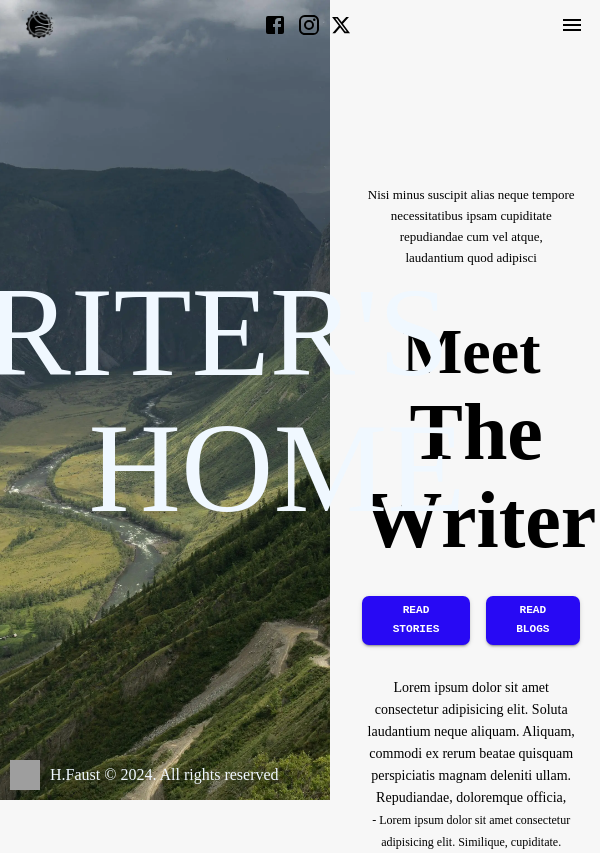
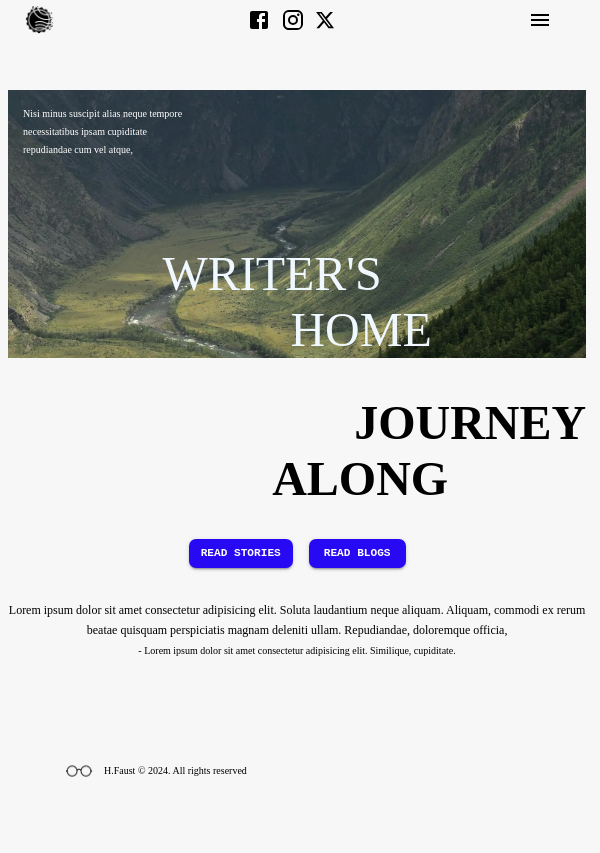
Before and after one commit to HFaustt/writer-react, a React (Vite) app: page / in a window 600 px wide. After the commit the page ends 800 px from the top, so only its background shows below. Built offline with nearby package versions, Linux system fonts and the light colour scheme; no server answers; grey boxes are pictures that could not be loaded; a web font is replaced by a local one.

Commit message:
home page is mobile friendly

```diff
--- a/src/components/posts/Post.module.css
+++ b/src/components/posts/Post.module.css
@@ -4,6 +4,7 @@
   margin: 20px;
   cursor: pointer;
   transition: all ease-in-out 0.5s;
+  width: 95%;
 }
 
 .container:hover {
--- a/src/components/shared/AppLayout.module.css
+++ b/src/components/shared/AppLayout.module.css
@@ -21,44 +21,26 @@
   margin-top: 1rem;
 }
 
-/* xs */
-@media (min-width: 576px) {
-  .container {
-    max-width: 576px;
-  }
-}
-
-/* sm */
 @media (min-width: 640px) {
   .container {
     max-width: 475px;
   }
 }
 
-/* md */
-@media (min-width: 768px) {
-  .container {
-    max-width: 768px;
-  }
-}
-
-/* lg */
 @media (min-width: 1024px) {
   .container {
     max-width: 1024px;
   }
 }
 
-/* xl */
 @media (min-width: 1280px) {
   .container {
     max-width: 1280px;
   }
 }
 
-/* 2xl */
-@media (min-width: 1600px) {
+@media (min-width: 1920px) {
   .container {
-    max-width: 1600px;
+    max-width: 1920px;
   }
 }
--- a/src/components/shared/MobileNav.module.css
+++ b/src/components/shared/MobileNav.module.css
@@ -8,6 +8,8 @@
   display: flex;
   justify-content: space-between;
   align-items: center;
+  width: 88%;
+  height: 20px;
 }
 
 .mobileNav .logo {
--- a/src/components/ui/Buttons/Buttons.tsx
+++ b/src/components/ui/Buttons/Buttons.tsx
@@ -46,7 +46,7 @@ function HomePageButtons() {
           variant="contained"
           size="small"
           sx={{
-            padding: "5px 15px",
+            padding: "5px 12px",
           }}
         >
           Read Stories
--- a/src/helpers/MediaQueries.tsx
+++ b/src/helpers/MediaQueries.tsx
@@ -40,17 +40,17 @@ export function imgStyle({
     };
   } else if (isMediumScreen) {
     return {
-      width: 500,
+      width: 400,
       height: "auto",
     };
   } else if (isSmallScreen) {
     return {
-      width: 400,
+      width: 300,
       height: "auto",
     };
   } else if (isXSmallScreen) {
     return {
-      width: 380,
+      width: 250,
       height: "auto",
     };
   } else {
--- a/src/index.css
+++ b/src/index.css
@@ -1,5 +1,4 @@
 * {
-  margin: 0;
   line-height: calc(1em + 0.5rem);
 
   /* background-color: #dcd7d0; */
@@ -18,3 +17,9 @@ body {
   background-color: #f7f7f7;
   color: var(--clr-light);
 }
+
+@media (min-width: 1280px) {
+  * {
+    margin: 0;
+  }
+}
--- a/src/pages/about/About.module.css
+++ b/src/pages/about/About.module.css
@@ -67,7 +67,7 @@
   .header {
     font-size: 4rem;
     letter-spacing: 1.2rem;
-    margin: 12rem 0 5px 0;
+    margin: 5rem 0 5px 0;
     font-weight: 300;
     background: none;
   }
--- a/src/pages/home/Home.module.css
+++ b/src/pages/home/Home.module.css
@@ -7,13 +7,10 @@
 .divContainer {
   display: flex;
   justify-content: flex-end;
-  margin-left: 1rem;
+  margin-right: 1rem;
 }
 
 .leftHalf {
-  position: absolute;
-  top: 0;
-  left: 0;
   width: 55%;
   height: 100%;
   display: flex;
@@ -26,8 +23,8 @@
 
 .rightHalf {
   display: flex;
-  width: 40%;
-  margin-top: 10rem;
+  width: 45%;
+  margin-top: 8rem;
   flex-direction: column;
   background: transparent;
 }
@@ -59,24 +56,31 @@
   color: aliceblue;
 }
 
+.mobileFooter {
+  display: none;
+}
+
 .svg {
   background: transparent;
 }
 
-.upperText {
+.leftUpperText {
+  display: none;
+}
+
+.rightUpperText {
   font-size: 13px;
-  margin-bottom: 3rem;
+  margin-bottom: 2rem;
   text-align: center;
 }
 
 .rightHeader {
-  font-size: 4rem;
+  font-size: 5rem;
   text-align: center;
   margin-bottom: 2rem;
 }
 
-.rightHeader strong {
-  font-size: 5rem;
+.rightHeader span {
   background: transparent;
   padding: 0 10px;
 }
@@ -95,33 +99,155 @@
   display: flex;
   justify-content: center;
   align-items: center;
-  margin-bottom: 2rem;
-}
-/* xs */
-@media (min-width: 576px) {
+  margin-bottom: 3rem;
 }
 
-/* sm */
-@media (min-width: 640px) {
-}
+/*////////////////////////////TODO: MEDIA QUERY ////////////////////////////*/
 
-/* md */
-@media (min-width: 768px) {
+@media (max-width: 640px) {
+  .container {
+    display: flex;
+    height: 90vh;
+    flex-direction: column;
+    background: transparent;
+    justify-content: center;
+    margin-top: -1.8rem;
+  }
+
+  .leftHalf {
+    display: flex;
+    flex-direction: column;
+    width: 99%;
+    height: 50%;
+    background-image: url("/home.webp");
+    background-size: cover;
+    background-position: center;
+    align-items: center;
+    justify-content: center;
+  }
+
+  .leftHeader {
+    background: transparent;
+    font-weight: normal;
+    color: aliceblue;
+    font-size: 3rem;
+    margin-bottom: 0px;
+  }
+
+  .leftHeader span {
+    margin-left: 8rem;
+  }
+
+  .rightHalf {
+    width: 99%;
+    height: 50%;
+    flex-direction: column;
+    background: transparent;
+    justify-content: center;
+    margin-top: 1rem;
+  }
+
+  .rightHeader {
+    font-size: 3rem;
+    text-align: right;
+  }
+
+  .rightHeader span {
+    background: transparent;
+    margin-right: 8rem;
+  }
+
+  .footer {
+    display: none;
+  }
+
+  .leftUpperText {
+    display: block;
+    color: white;
+    text-align: left;
+    margin: 15px auto auto 15px;
+    font-size: 10px;
+  }
+
+  .rightUpperText {
+    display: none;
+  }
+
+  .lowerText {
+    font-size: 12px;
+    margin: 0;
+  }
+
+  .blockquote {
+    font-size: 10px;
+    background: transparent;
+  }
+
+  .readButtons {
+    display: flex;
+    justify-content: center;
+    align-items: center;
+    margin-bottom: 2rem;
+  }
+
+  .mobileFooter {
+    display: flex;
+    align-items: center;
+    gap: 10px;
+    position: absolute;
+    bottom: 10px;
+    left: 4rem;
+    font-size: 10px;
+  }
+
+  .divContainer {
+    display: block;
+    margin-top: 5px;
+    margin-right: 0px;
+  }
 }
 
 /* lg */
 @media (min-width: 1024px) {
+  .leftHalf {
+    position: absolute;
+    top: 0;
+    left: 0;
+  }
 }
 
 /* xl */
 @media (min-width: 1280px) {
-}
+  .leftHalf {
+    position: absolute;
+    top: 0;
+    left: 0;
+  }
 
-/* 2xl */
-@media (min-width: 1600px) {
   .divContainer {
     display: flex;
     justify-content: flex-end;
     margin-left: 15rem;
   }
 }
+
+/* 2xl */
+@media (min-width: 1920px) {
+  .divContainer {
+    display: flex;
+    justify-content: flex-end;
+    margin-left: 15rem;
+  }
+
+  .leftHalf {
+    position: absolute;
+    top: 0;
+    left: 0;
+  }
+
+  .rightHalf {
+    width: 40%;
+    margin-left: 15rem;
+    margin-top: 12rem;
+  }
+}
--- a/src/pages/home/Home.tsx
+++ b/src/pages/home/Home.tsx
@@ -3,6 +3,8 @@ import { svgStyle, useMediaQueries } from "../../helpers/MediaQueries";
 import styles from "./Home.module.css";
 
 //TODO: Make the page responsive
+
+//* : use breakpoint depending on the website style, (in the case of this website, since i'm spliting the screen in two in most pages it's better to just use 3 breakpoints)
 
 export default function Home() {
   const mediaQueries = useMediaQueries();
@@ -12,14 +14,20 @@ export default function Home() {
     <div className={styles.container}>
       <div className={styles.divContainer}>
         <div className={styles.leftHalf}>
+          <p className={styles.leftUpperText}>
+            Nisi minus suscipit alias neque tempore <br />
+            necessitatibus ipsam cupiditate <br /> repudiandae cum vel atque,
+          </p>
+
           <h1 className={styles.leftHeader}>
             WRITER'S
             <br />
             <span>HOME</span>
           </h1>
+
           <footer className={styles.footer}>
             <img
-              src="/whiteGlasses.png"
+              src="/whiteGlasses.webp"
               alt="glasses"
               style={svgStyle(mediaQueries)}
               className={styles.svg}
@@ -28,14 +36,15 @@ export default function Home() {
           </footer>
         </div>
         <div className={styles.rightHalf}>
-          <p className={styles.upperText}>
+          <p className={styles.rightUpperText}>
             Nisi minus suscipit alias neque tempore <br />
             necessitatibus ipsam cupiditate repudiandae cum vel atque,
             <br />
             laudantium quod adipisci
           </p>
           <h2 className={styles.rightHeader}>
-            Meet <br /> <strong> The Writer </strong>
+            JOURNEY
+            <br /> <span>ALONG</span>
           </h2>
 
           <div className={styles.readButtons}>
@@ -55,6 +64,15 @@ export default function Home() {
               </span>
             </p>
           </div>
+          <footer className={styles.mobileFooter}>
+            <img
+              src="/glasses.webp"
+              alt="glasses"
+              style={svgStyle(mediaQueries)}
+              className={styles.svg}
+            />
+            <p>H.Faust © {currentYear}. All rights reserved</p>
+          </footer>
         </div>
       </div>
     </div>
--- a/src/pages/read/stories/StoriesPage.module.css
+++ b/src/pages/read/stories/StoriesPage.module.css
@@ -42,42 +42,21 @@
   font-size: 26px;
 }
 
-/* xs */
-@media (min-width: 576px) {
-  .container {
-    max-width: 576px;
-  }
-}
-
-/* sm */
 @media (min-width: 640px) {
   .container {
     max-width: 475px;
   }
 }
 
-/* md */
-@media (min-width: 768px) {
-  .container {
-    max-width: 768px;
-  }
+@media (min-width: 1024px) {
 }
 
-/* lg */
-@media (min-width: 1024px) {
-  .container {
-    max-width: 1024px;
-  }
-}
-
-/* xl */
 @media (min-width: 1280px) {
   .container {
     max-width: 1280px;
   }
 }
 
-/* 2xl */
 @media (min-width: 1600px) {
   .container {
     max-width: 1600px;
```
